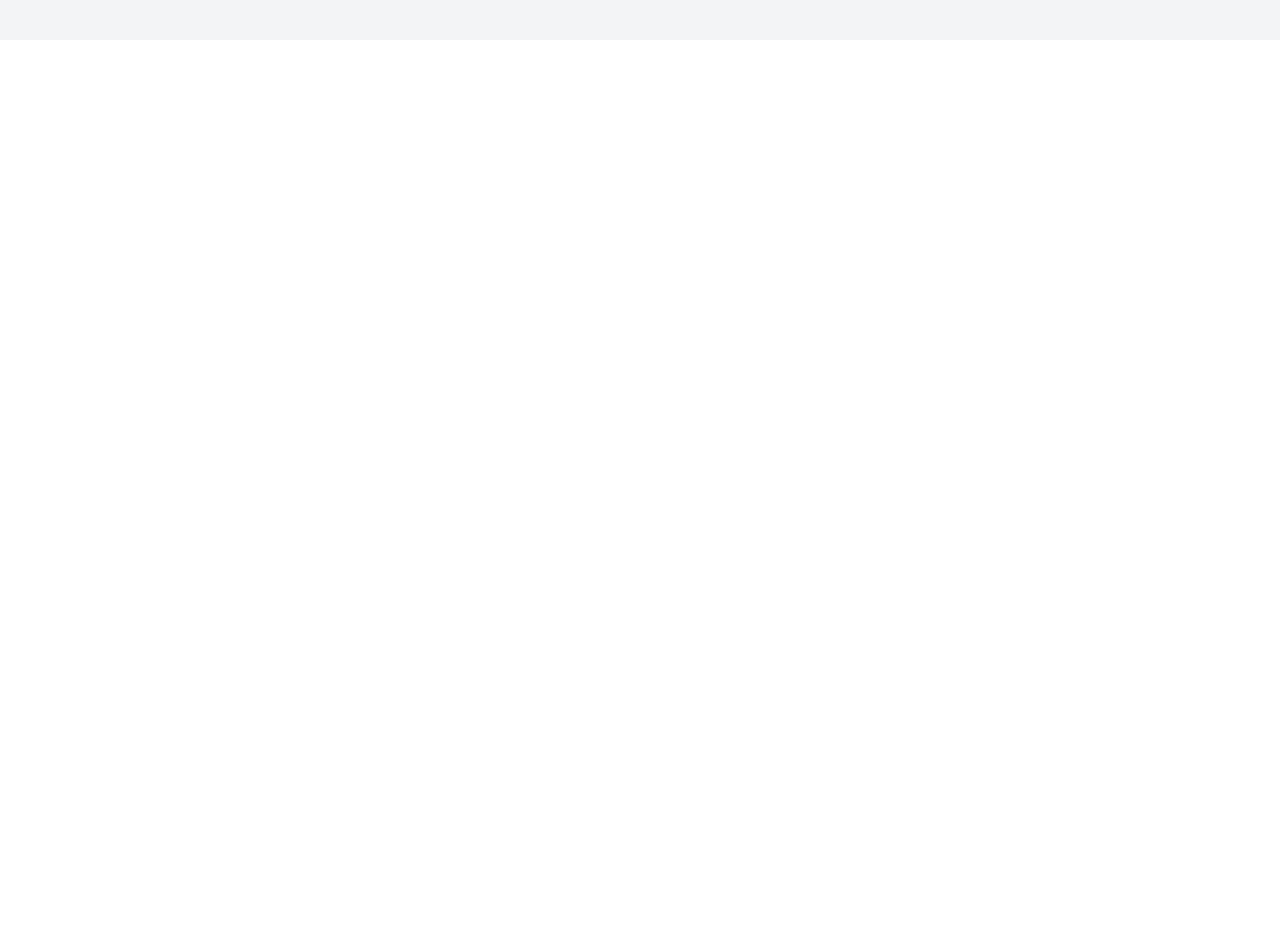
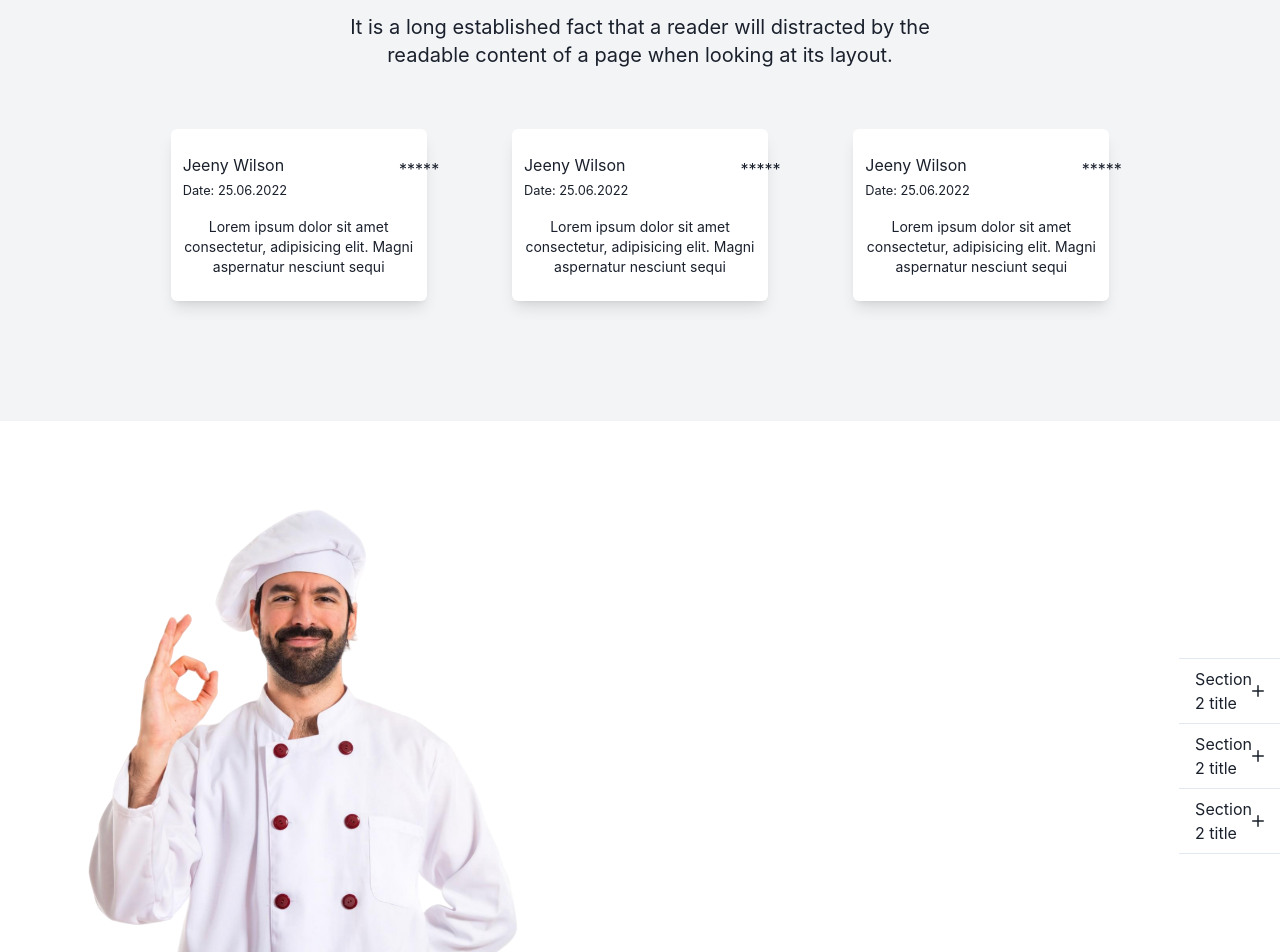
Before and after one commit to Arayanmemon/Foodo, a React (Vite) app in the folder Foodo-Frontend/: page / in a window 1280 px wide. Shown: the part 760-1712 px from the top of the page. Before the commit the page ends 800 px from the top, so only its background shows below. Built offline with nearby package versions, Linux system fonts and the light colour scheme.

Commit message:
FeedBack ui added

```diff
--- a/Foodo-Frontend/package.json
+++ b/Foodo-Frontend/package.json
@@ -9,7 +9,7 @@
     "preview": "vite preview"
   },
   "dependencies": {
-    "@chakra-ui/icons": "^2.0.14",
+    "@chakra-ui/icons": "^2.0.15",
     "@chakra-ui/react": "^2.4.4",
     "@emotion/react": "^11.10.5",
     "@emotion/styled": "^11.10.5",
--- a/Foodo-Frontend/src/App.jsx
+++ b/Foodo-Frontend/src/App.jsx
@@ -3,17 +3,24 @@ import NavBar from './sections/NavBar'
 import Hero from './sections/Hero'
 import Features from './sections/Features'
 import SpecialMenu from './sections/SpecialMenu'
+import Feedback from './sections/Feedback'
+import Footer from './sections/Footer'
 function App() {
 
 
   return (
     <>
-    <div className='bg-gray-100 m-0 min-h-screen'>
+    <div className='bg-gray-100 m-0 min-h-screen pb-10'>
 
         <NavBar />
         <Hero />
         <Features />
         <SpecialMenu />
+        <Feedback />
+    </div>
+
+    <div className='bg-white'>
+      <Footer />
     </div>
     </>
   )
--- /dev/null
+++ b/Foodo-Frontend/src/components/FeedbackCard.jsx
@@ -0,0 +1,15 @@
+import React from 'react'
+
+export default function FeedbackCard() {
+  return (
+
+      <div className='w-1/4 h-auto shadow-lg bg-white py-4 rounded-md'>
+        <div className='text-left px-3 my-2'>
+            <h3>Jeeny Wilson</h3>
+            <small>Date: 25.06.2022</small>
+            <span className='relative left-28 -top-5'>*****</span>
+        </div>
+            <p className='text-sm p-2'>Lorem ipsum dolor sit amet consectetur, adipisicing elit. Magni aspernatur nesciunt sequi</p>
+       </div>
+  )
+}
--- a/Foodo-Frontend/src/sections/Feedback.jsx
+++ b/Foodo-Frontend/src/sections/Feedback.jsx
@@ -1,27 +1,20 @@
 import React from 'react'
+import FeedbackCard from '../components/FeedbackCard'
 
 function Feedback() {
   return (
     <>
-    <div className='w-[80vw] text-center m-auto my-10'>
-      <h1 className='text-3xl'>Food Lovers Feedback</h1>
-      <p>It is a long established fact that a reader will distracted by the readable content of a page when looking at its layout.</p>
+    <div className='w-[80vw] text-center mx-auto my-20'>
+      <div className='w-[50vw] mx-auto'>
+      <h1 className='my-5 font-extrabold text-4xl'>Food Lovers Feedback</h1>
+      <p className='text-xl pb-5'>It is a long established fact that a reader will distracted by the readable content of a page when looking at its layout.</p>
+      </div>
+
       <div className='flex justify-around items-center my-10'>
-        <div className='w-1/4 h-auto shadow-lg bg-gray-200'>
-            <h3>Jeeny Wilson</h3>
-            <small>Date: 25.06.2022</small>
-            <p>Lorem ipsum dolor sit amet consectetur, adipisicing elit. Magni aspernatur nesciunt sequi</p>
-        </div>
-        <div className='w-1/4 h-auto shadow-lg bg-gray-200'>
-            <h3>Jeeny Wilson</h3>
-            <small>Date: 25.06.2022</small>
-            <p>Lorem ipsum dolor sit amet consectetur, adipisicing elit. Magni aspernatur nesciunt sequi</p>
-        </div>
-        <div className='w-1/4 h-auto shadow-lg bg-gray-200'>
-            <h3>Jeeny Wilson</h3>
-            <small>Date: 25.06.2022</small>
-            <p>Lorem ipsum dolor sit amet consectetur, adipisicing elit. Magni aspernatur nesciunt sequi</p>
-        </div>
+
+          <FeedbackCard />
+          <FeedbackCard />
+          <FeedbackCard />
       </div>
     </div>
     </>
--- a/Foodo-Frontend/src/sections/Footer.jsx
+++ b/Foodo-Frontend/src/sections/Footer.jsx
@@ -0,0 +1,98 @@
+import React from 'react'
+import chef2 from '../assets/images/chef2.png'
+import {
+    Accordion, AccordionItem, AccordionButton, AccordionPanel, AccordionIcon, Box,
+  } from '@chakra-ui/react'
+import { MinusIcon, AddIcon,  } from '@chakra-ui/icons'
+
+function Footer() {
+  return (
+    <div className='pt-10 flex justify-around items-center' >
+        {/* image */}
+      <div>
+        <img src={chef2} alt="Chef" className='w-1/2 ' />
+      </div>
+
+      {/* faqs */}
+      <div>
+        <Accordion allowMultiple>
+
+            <AccordionItem>
+                {({ isExpanded }) => (
+                <>
+                    <h2>
+                    <AccordionButton>
+                        <Box as="span" flex='1' textAlign='left'>
+                        Section 2 title
+                        </Box>
+                        {isExpanded ? (
+                        <MinusIcon fontSize='12px' />
+                        ) : (
+                        <AddIcon fontSize='12px' />
+                        )}
+                    </AccordionButton>
+                    </h2>
+                    <AccordionPanel pb={4}>
+                    Lorem ipsum dolor sit amet, consectetur adipiscing elit, sed do
+                    eiusmod tempor incididunt ut labore et dolore magna aliqua. Ut enim ad
+                    minim veniam, quis nostrud exercitation ullamco laboris nisi ut
+                    aliquip ex ea commodo consequat.
+                    </AccordionPanel>
+                </>
+                )}
+            </AccordionItem>
+            <AccordionItem>
+                {({ isExpanded }) => (
+                <>
+                    <h2>
+                    <AccordionButton>
+                        <Box as="span" flex='1' textAlign='left'>
+                        Section 2 title
+                        </Box>
+                        {isExpanded ? (
+                        <MinusIcon fontSize='12px' />
+                        ) : (
+                        <AddIcon fontSize='12px' />
+                        )}
+                    </AccordionButton>
+                    </h2>
+                    <AccordionPanel pb={4}>
+                    Lorem ipsum dolor sit amet, consectetur adipiscing elit, sed do
+                    eiusmod tempor incididunt ut labore et dolore magna aliqua. Ut enim ad
+                    minim veniam, quis nostrud exercitation ullamco laboris nisi ut
+                    aliquip ex ea commodo consequat.
+                    </AccordionPanel>
+                </>
+                )}
+            </AccordionItem>
+            <AccordionItem>
+                {({ isExpanded }) => (
+                <>
+                    <h2>
+                    <AccordionButton>
+                        <Box as="span" flex='1' textAlign='left'>
+                        Section 2 title
+                        </Box>
+                        {isExpanded ? (
+                        <MinusIcon fontSize='12px' />
+                        ) : (
+                        <AddIcon fontSize='12px' />
+                        )}
+                    </AccordionButton>
+                    </h2>
+                    <AccordionPanel pb={4}>
+                    Lorem ipsum dolor sit amet, consectetur adipiscing elit, sed do
+                    eiusmod tempor incididunt ut labore et dolore magna aliqua. Ut enim ad
+                    minim veniam, quis nostrud exercitation ullamco laboris nisi ut
+                    aliquip ex ea commodo consequat.
+                    </AccordionPanel>
+                </>
+                )}
+            </AccordionItem>
+        </Accordion>
+      </div>
+    </div>
+  )
+}
+
+export default Footer
```
Also changed, not shown: Foodo-Frontend/src/sections/chef2.png (added), 1 other file (tests, documents, lock files or other folders).
